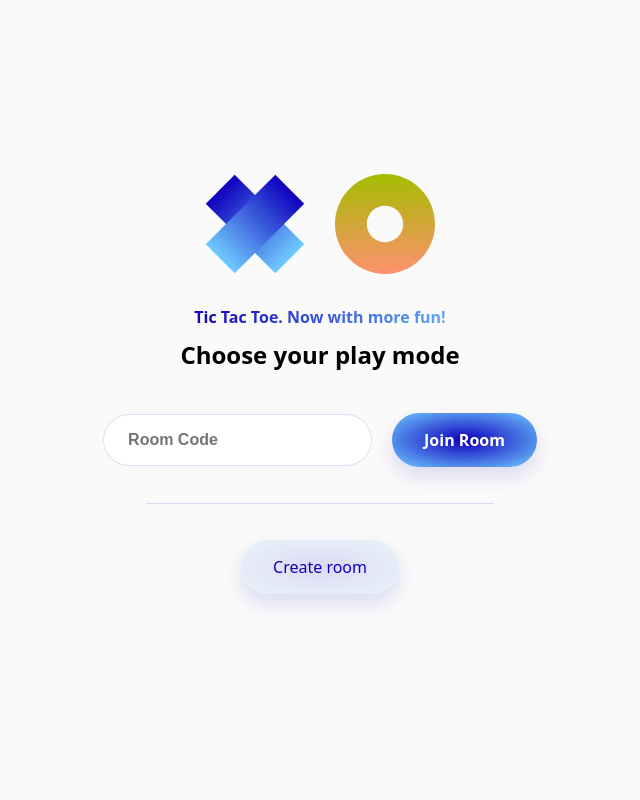
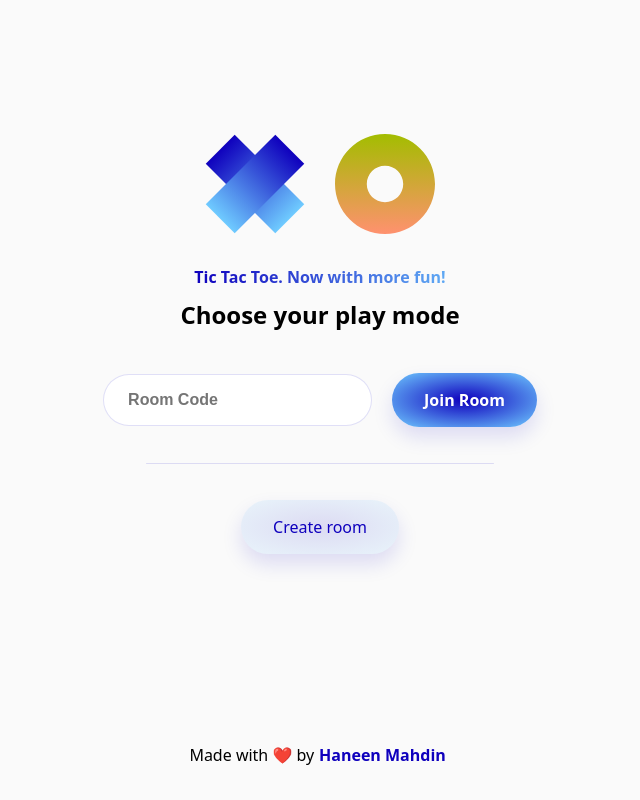
Before and after one commit to haneenmahd/tic-tac-go, a React (Create React App) app in the folder client/: page / in a window 1280 px wide. Shown: the whole page, without its empty margins (320-960 px from the left). Built offline with nearby package versions, Linux system fonts and the light colour scheme.

Commit message:
add footer

```diff
--- a/client/src/App.js
+++ b/client/src/App.js
@@ -2,6 +2,7 @@ import { useEffect } from "react";
 import "./App.css";
 import styled, { keyframes } from "styled-components";
 import { useLocation } from "react-router-dom";
+import Footer from "./components/Footer";
 
 const FadeIn = keyframes`
     from {
@@ -15,7 +16,6 @@ const FadeIn = keyframes`
 
 const AppWraper = styled.div`
   min-height: 100vh;
-  padding: 0rem;
   animation: ${FadeIn} 0.3s ease-out;
 `;
 
@@ -30,7 +30,10 @@ const App = (props) => {
   return (
     <>
       <ScrollToTop />
-      <AppWraper>{props.children}</AppWraper>
+      <AppWraper>
+        {props.children}
+        <Footer />
+      </AppWraper>
     </>
   );
 };
--- /dev/null
+++ b/client/src/components/Footer.js
@@ -0,0 +1,29 @@
+import styled from "styled-components";
+import { COLORS } from "../styling";
+
+const Container = styled.div`
+  width: 100%;
+  display: flex;
+  align-items: center;
+  justify-content: center;
+  padding: 1.5rem 0;
+
+  a {
+    margin: 0 0.3rem;
+    color: ${COLORS.blue};
+    font-weight: 600;
+    transition: color 150ms ease-in-out;
+
+    &:hover {
+      color: ${COLORS.blue}90;
+    }
+  }
+`;
+
+const Footer = () => (
+  <Container>
+    Made with ❤️ by <a href="https://haneenmahd.github.io">Haneen Mahdin</a>
+  </Container>
+);
+
+export default Footer;
--- a/client/src/styling/index.js
+++ b/client/src/styling/index.js
@@ -13,7 +13,7 @@ export const COLORS = {
 };
 
 export const FlexDiv = styled.div`
-  height: ${(props) => (props.flexHeight ? "100vh" : "auto")};
+  height: ${(props) => (props.flexHeight ? "90vh" : "auto")};
   width: 100%;
   padding: 0;
   display: flex;
@@ -68,7 +68,7 @@ export const TextField = styled.input`
   outline: none;
   border-radius: 30px;
   font-weight: 600;
-  box-shadow: 0 0 0 0;
+  box-shadow: 0 0 0 0 ${COLORS.fadedBlue};
   transition: 100ms ease-in-out;
 
   &:focus {
```
